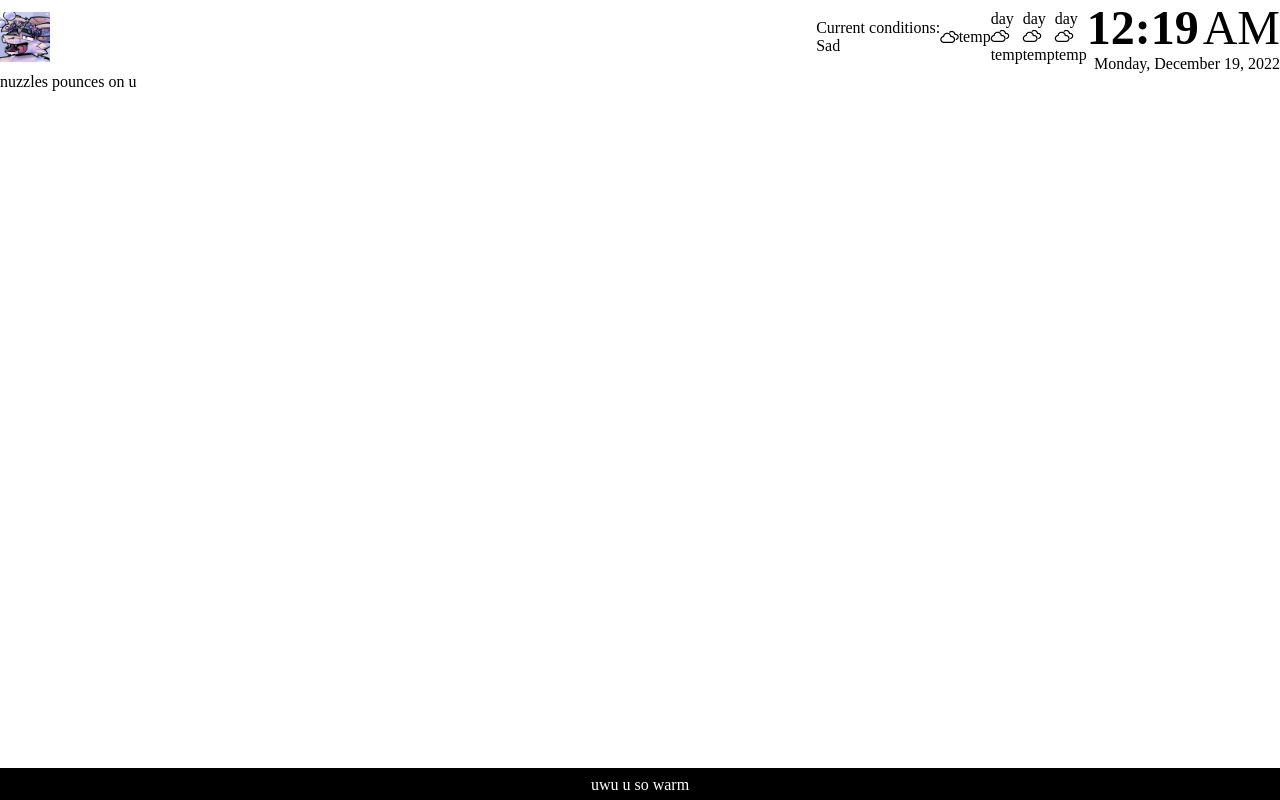
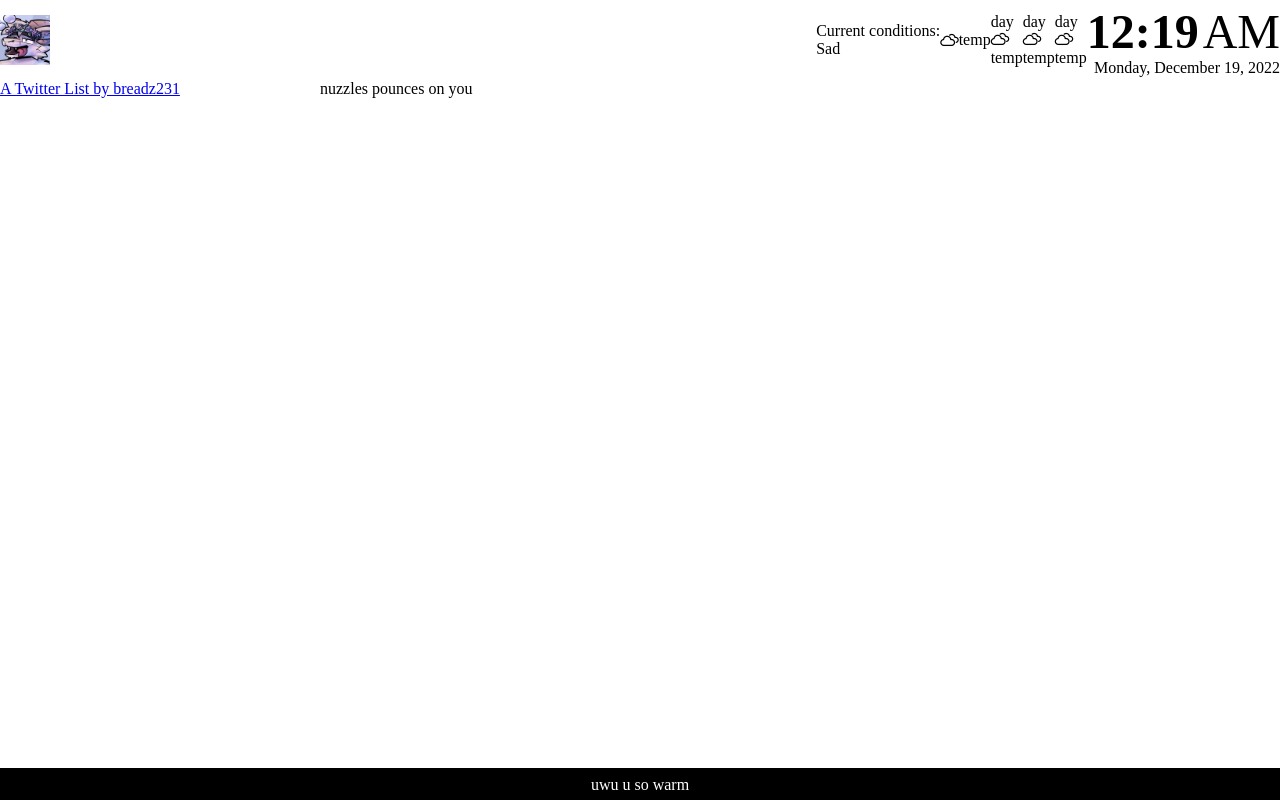
Before and after one commit to breezy23/ADash, a plain HTML site: page index.html in a window 1280 px wide. Drawn offline with Linux system fonts and the light colour scheme; no server answers.

Commit message:
Added twitter widget

```diff
--- a/index.html
+++ b/index.html
@@ -41,7 +41,12 @@
 			</div>
 		</div>
 		<div class="body">
-			nuzzles pounces on u
+			<div class="twitter-container">
+				<a class="twitter-timeline" data-chrome="noheader nofooter noborders noscrollbar transparent" href="https://twitter.com/breadz231/lists/1604345620147339266?ref_src=twsrc%5Etfw">A Twitter List by breadz231</a> <script async src="https://platform.twitter.com/widgets.js" charset="utf-8"></script>
+			</div>
+			<div class="image-container">
+				nuzzles pounces on you
+			</div>
 		</div>
 		<div class="feet">
 			<div class="news">uwu u so warm</div>
--- a/styles/style.css
+++ b/styles/style.css
@@ -1,6 +1,12 @@
 body, html {
 	margin: 0;
 	padding: 0;
+}
+
+body {
+	display: grid;
+	grid-template-rows: 5em auto 2em;
+	height: 100vh;
 }
 
 img {
@@ -13,7 +19,9 @@ p {
 }
 
 .body {
-
+	display: grid;
+	grid-template-columns: 25% 75%;
+	overflow: hidden;
 }
 
 .current_condition {
@@ -41,12 +49,10 @@ p {
 
 .feet {
 	align-items: center;
-	bottom: 0;
 	background-color: #000000;
 	color: #ffffff;
 	display: flex;
 	height: 2em;
-	position: absolute;
 	width: 100%;
 }
 
```
